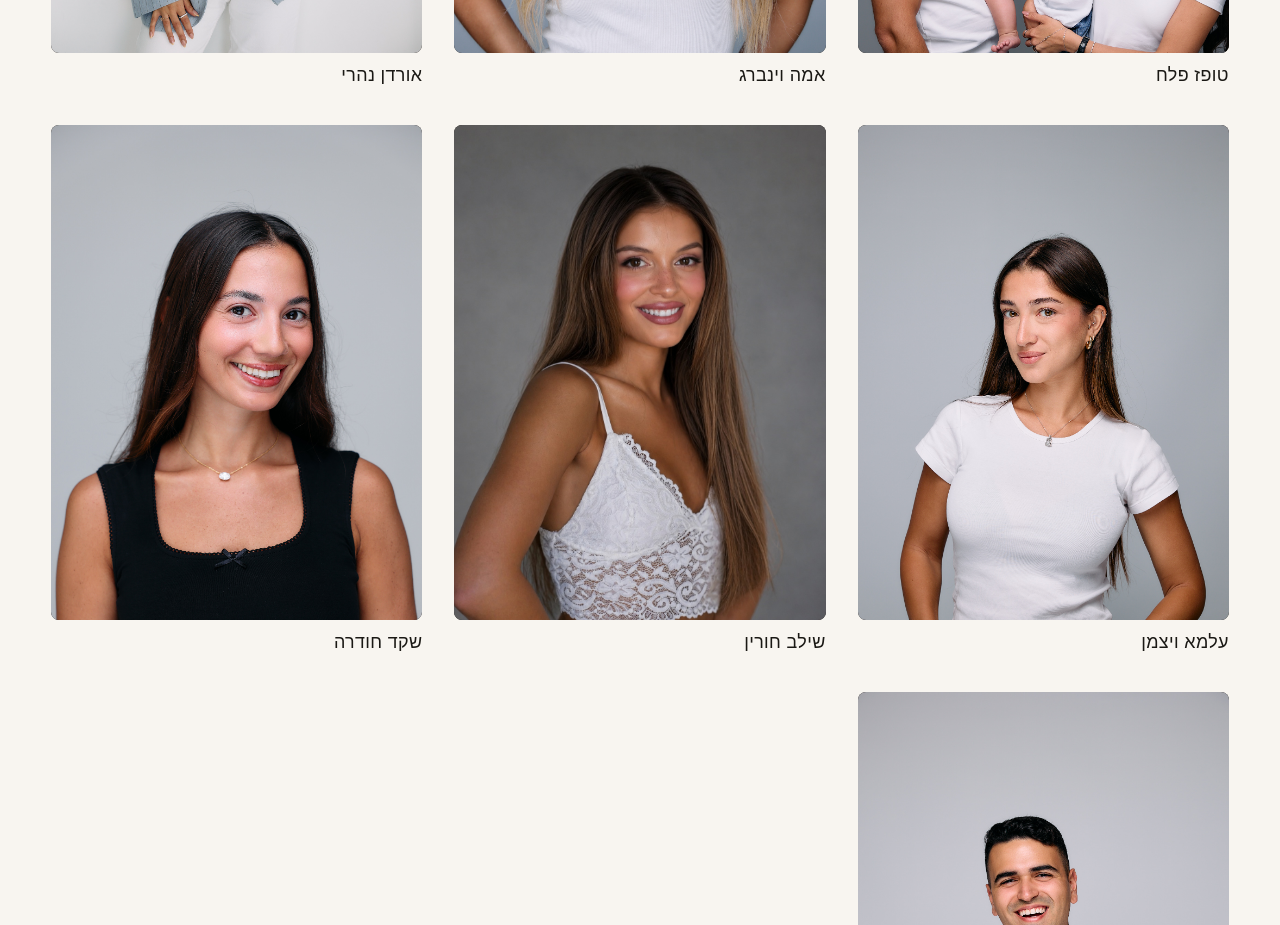
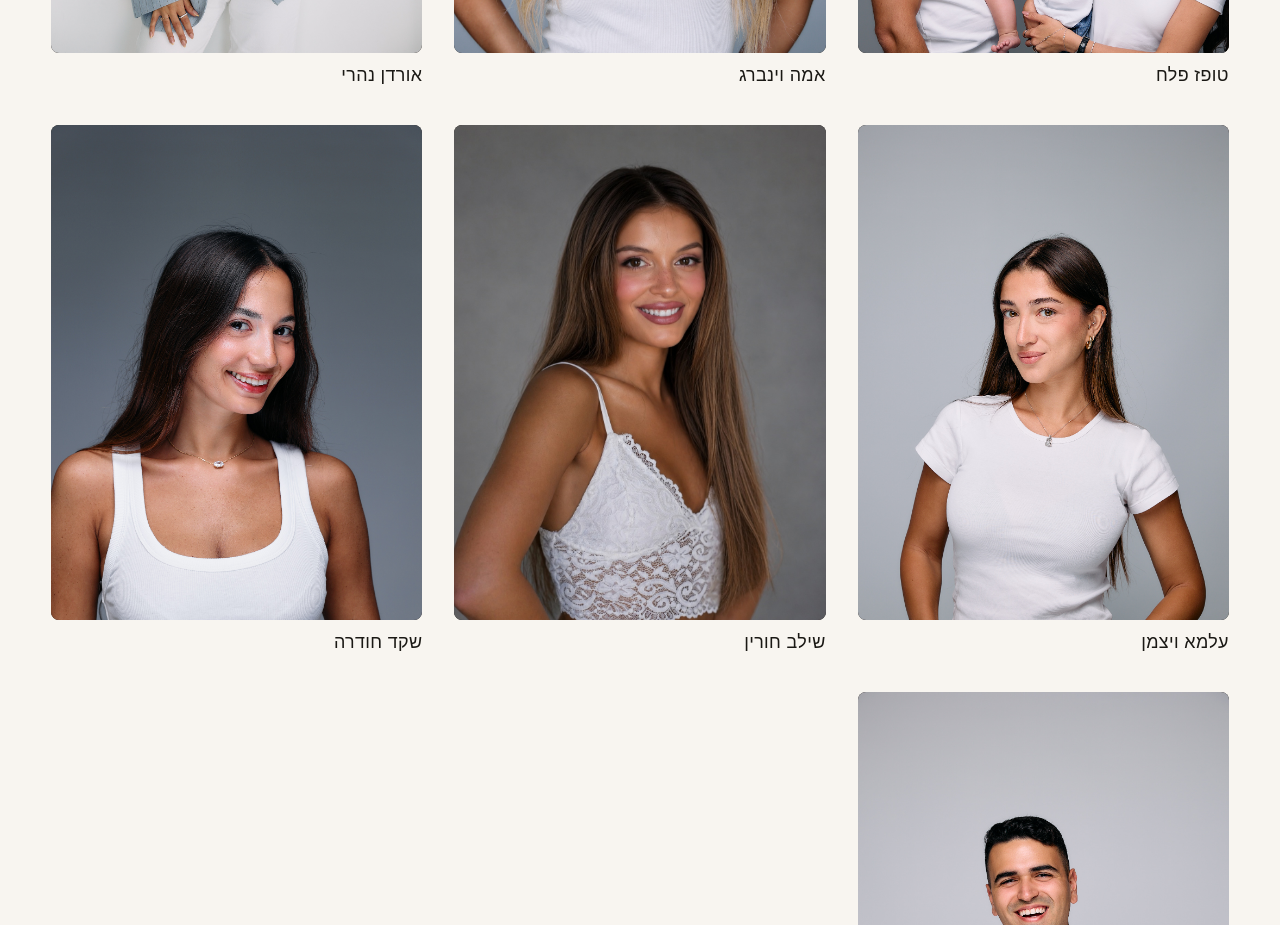
Before and after one commit to baroren298/bar-oren-agency, a Next.js app: page /talent in a window 1280 px wide. Shown: the part 1260-2185 px from the top of the page. Built offline with nearby package versions, Linux system fonts and the light colour scheme; a web font is replaced by a local one.

Commit message:
Update Shaked Hudra profile image

```diff
--- a/data/talent/index.js
+++ b/data/talent/index.js
@@ -306,7 +306,7 @@ export const talentList = [
     location: 'בת ים',
     birthDate: '1999-05-19',
 
-    profileImage: '/images/talent/shaked-hudra/profile.jpg',
+    profileImage: '/images/talent/shaked-hudra/profile-v2.jpg',
     gallery:      [],
 
     bioHe: 'יוצרת תוכן ומשפיענית בתחומי הלייף סטייל, האופנה וה-UGC. שקד מתמחה ביצירת תוכן אותנטי ומדויק עבור מותגים, לצד שיתוף חוויות, המלצות ותוכן יומיומי.',
```
Also changed, not shown: public/images/talent/shaked-hudra/profile-v2.jpg (added), public/images/talent/shaked-hudra/profile.jpg (deleted).
